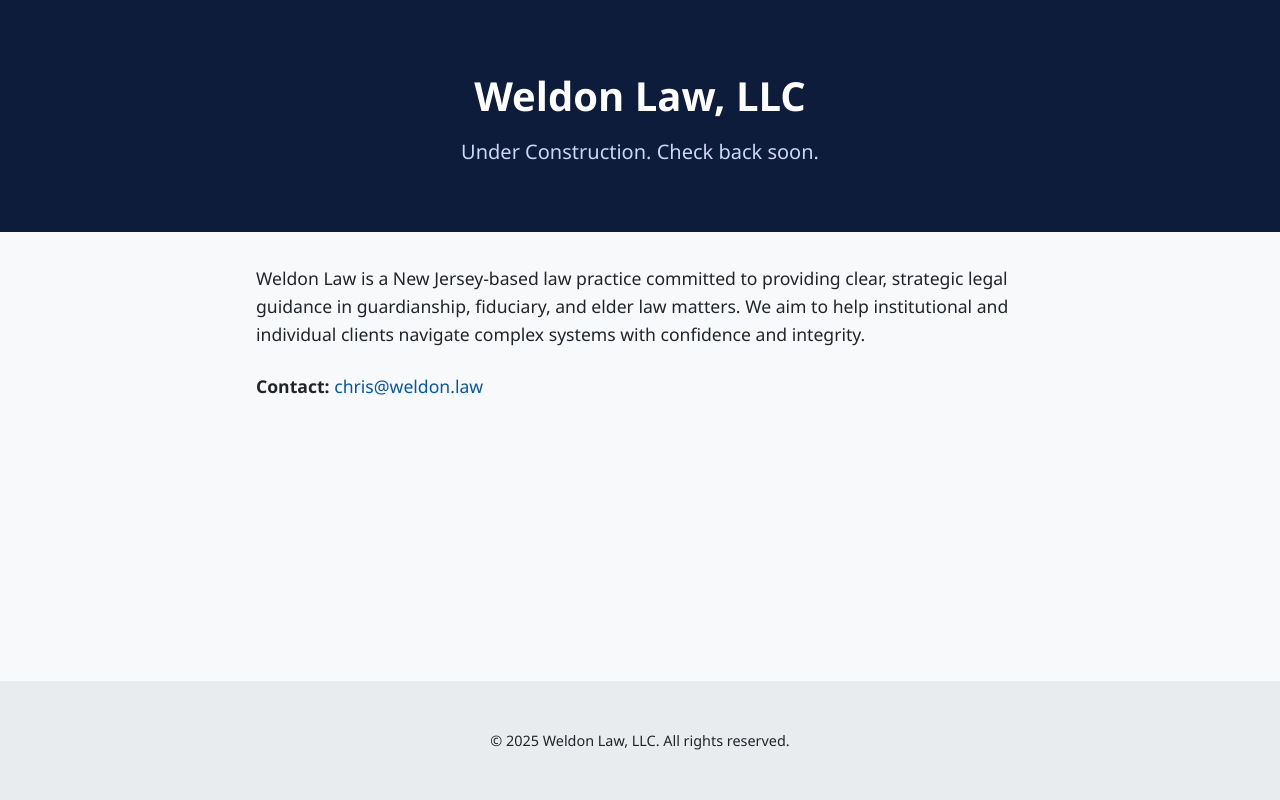
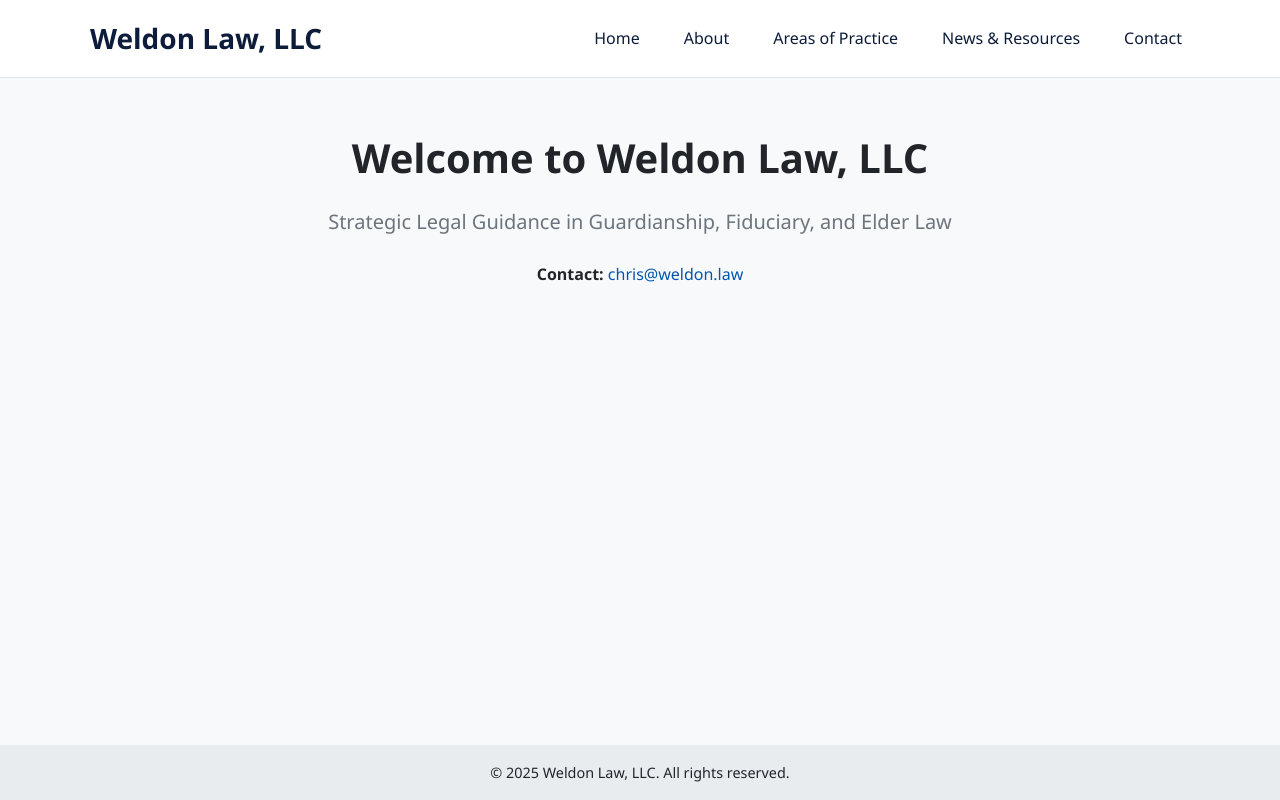
Before and after one commit to cweldon6/weldon-law, a plain HTML site: page index.html in a window 1280 px wide. Drawn offline with Linux system fonts and the light colour scheme.

Commit message:
buildstart

```diff
--- a/index.html
+++ b/index.html
@@ -1,39 +1,47 @@
 <!DOCTYPE html>
 <html lang="en">
 <head>
-    <!-- Google tag (gtag.js) -->
-<script async src="https://www.googletagmanager.com/gtag/js?id=G-Q5KTSXS34G"></script>
-<script>
-  window.dataLayer = window.dataLayer || [];
-  function gtag(){dataLayer.push(arguments);}
-  gtag('js', new Date());
-
-  gtag('config', 'G-Q5KTSXS34G');
-</script>
   <meta charset="UTF-8" />
-  <meta name="viewport" content="width=device-width, initial-scale=1.0"/>
-  <meta name="description" content="Weldon Law, LLC – Under Construction. Check back soon.">
+  <meta name="viewport" content="width=device-width, initial-scale=1.0" />
+  <meta name="description" content="Weldon Law, LLC – New Jersey-based law practice.">
   <title>Weldon Law, LLC</title>
   <link rel="stylesheet" href="styles.css" />
 </head>
 <body>
-  <header>
-    <div class="container">
-      <h1>Weldon Law, LLC</h1>
-      <p class="tagline">Under Construction. Check back soon. </p>
+  <header class="site-header">
+    <div class="container nav-container">
+      <div class="logo">
+        <a href="index.html">Weldon Law, LLC</a>
+      </div>
+      <nav class="main-nav">
+        <ul class="navbar">
+          <li><a href="index.html">Home</a></li>
+          <li><a href="about.html">About</a></li>
+          <li class="dropdown">
+            <a href="#">Areas of Practice</a>
+            <ul class="dropdown-content">
+              <li><a href="practice-guardianships.html">Guardianships</a></li>
+              <li><a href="practice-ltc.html">Long-Term Care Planning</a></li>
+              <li><a href="practice-estate.html">Estate Planning</a></li>
+              <li><a href="practice-probate.html">Probate</a></li>
+            </ul>
+          </li>
+          <li><a href="news.html">News & Resources</a></li>
+          <li><a href="contact.html">Contact</a></li>
+        </ul>
+      </nav>
     </div>
   </header>
 
-  <main>
-    <section class="intro">
-      <div class="container">
-        <p>Weldon Law is a New Jersey-based law practice committed to providing clear, strategic legal guidance in guardianship, fiduciary, and elder law matters. We aim to help institutional and individual clients navigate complex systems with confidence and integrity.</p>
-        <p><strong>Contact:</strong> <a href="mailto:chris@weldon.law">chris@weldon.law</a></p>
-      </div>
-    </section>
+  <main class="landing">
+    <div class="container">
+      <h1>Welcome to Weldon Law, LLC</h1>
+      <p class="tagline">Strategic Legal Guidance in Guardianship, Fiduciary, and Elder Law</p>
+      <p class="contact-info"><strong>Contact:</strong> <a href="mailto:chris@weldon.law">chris@weldon.law</a></p>
+    </div>
   </main>
 
-  <footer>
+  <footer class="site-footer">
     <div class="container">
       <p>&copy; 2025 Weldon Law, LLC. All rights reserved.</p>
     </div>
--- a/styles.css
+++ b/styles.css
@@ -1,4 +1,4 @@
-/* Reset and basic styles */
+/* Basic Reset */
 * {
   margin: 0;
   padding: 0;
@@ -8,59 +8,125 @@
 body {
   font-family: "Segoe UI", Tahoma, Geneva, Verdana, sans-serif;
   line-height: 1.6;
-    background: #f8f9fa;
+  background-color: #f8f9fa;
   color: #212529;
+  min-height: 100vh;
   display: flex;
   flex-direction: column;
-    min-height: 100vh;
 }
 
-  /* Layout */
+/* Container */
 .container {
   width: 90%;
-    max-width: 800px;
+  max-width: 1100px;
   margin: 0 auto;
-    padding: 2rem 1rem;
 }
 
 /* Header */
-  header {
-    background-color: #0c1c3a;
-    color: white;
-    padding: 2rem 0;
+.site-header {
+  background-color: #ffffff;
+  border-bottom: 1px solid #dee2e6;
+  padding: 1rem 0;
+}
+
+.nav-container {
+  display: flex;
+  align-items: center;
+  justify-content: space-between;
+  flex-wrap: wrap;
+}
+
+.logo a {
+  font-size: 1.75rem;
+  font-weight: bold;
+  color: #0c1c3a;
+  text-decoration: none;
+}
+
+/* Navigation */
+.main-nav .navbar {
+  list-style: none;
+  display: flex;
+  gap: 1.75rem;
+}
+
+.navbar li {
+  position: relative;
+}
+
+.navbar a {
+  text-decoration: none;
+  color: #0c1c3a;
+  font-weight: 500;
+  padding: 0.5rem;
+}
+
+.navbar a:hover {
+  text-decoration: underline;
+}
+
+/* Dropdown */
+.dropdown-content {
+  display: none;
+  position: absolute;
+  top: 100%;
+  left: 0;
+  background-color: #ffffff;
+  border: 1px solid #ccc;
+  min-width: 200px;
+  box-shadow: 0 2px 4px rgba(0,0,0,0.1);
+  z-index: 1000;
+}
+
+.dropdown-content li {
+  padding: 0;
+}
+
+.dropdown-content a {
+  display: block;
+  padding: 0.5rem 1rem;
+  color: #0c1c3a;
+}
+
+.dropdown-content a:hover {
+  background-color: #f1f1f1;
+}
+
+.dropdown:hover .dropdown-content {
+  display: block;
+}
+
+/* Landing Content */
+main.landing {
+  flex: 1;
+  padding: 3rem 1rem;
   text-align: center;
 }
 
-  header h1 {
+main h1 {
   font-size: 2.5rem;
-    margin-bottom: 0.5rem;
+  margin-bottom: 1rem;
 }
 
 .tagline {
   font-size: 1.25rem;
-    color: #ccd6f6;
+  color: #6c757d;
+  margin-bottom: 1.5rem;
 }
 
-  /* Intro section */
-  .intro p {
-    margin-bottom: 1.5rem;
-    font-size: 1.1rem;
-  }
-
-  .intro a {
+.contact-info a {
   color: #0056b3;
   text-decoration: none;
 }
 
-  .intro a:hover {
+.contact-info a:hover {
   text-decoration: underline;
 }
 
 /* Footer */
-  footer {
+.site-footer {
   background-color: #e9ecef;
   text-align: center;
-    margin-top: auto;
   padding: 1rem 0;
   font-size: 0.9rem;
 }
```
Lines whose indentation alone changed are shown as unchanged.
